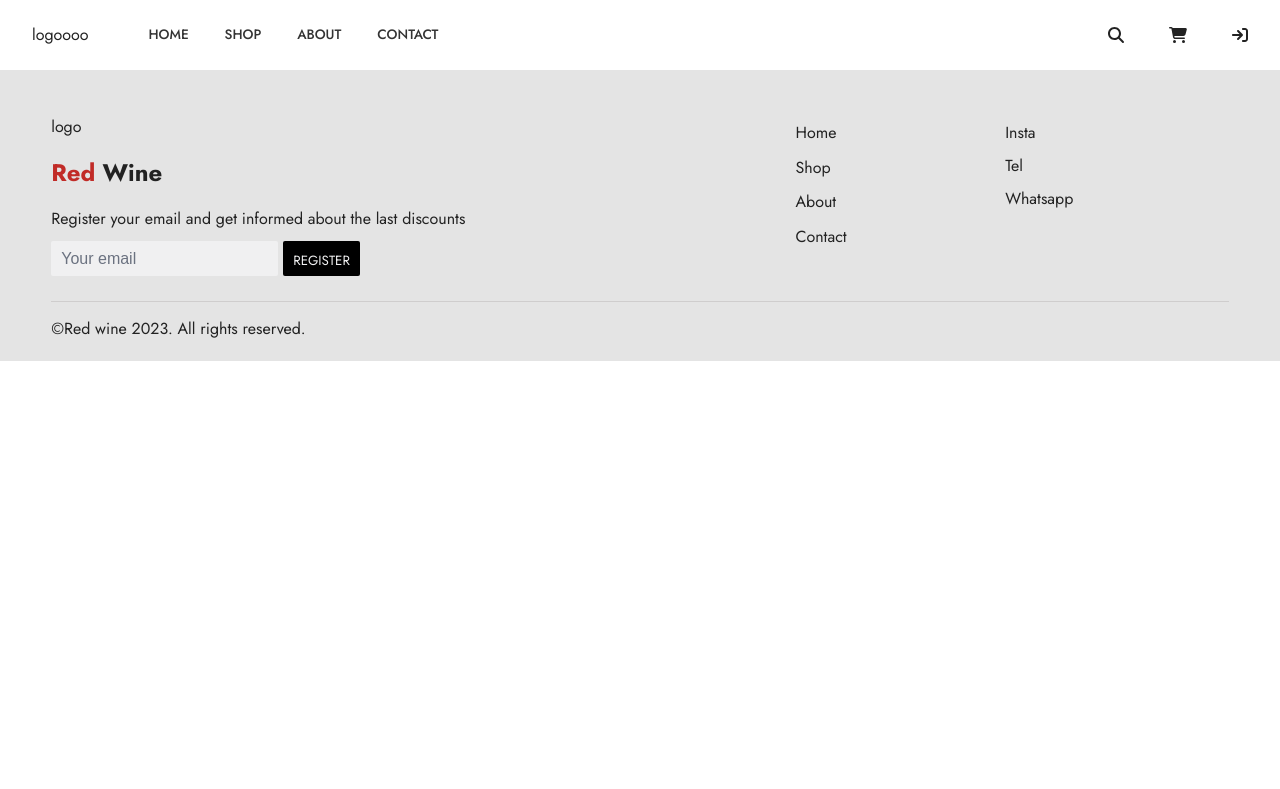
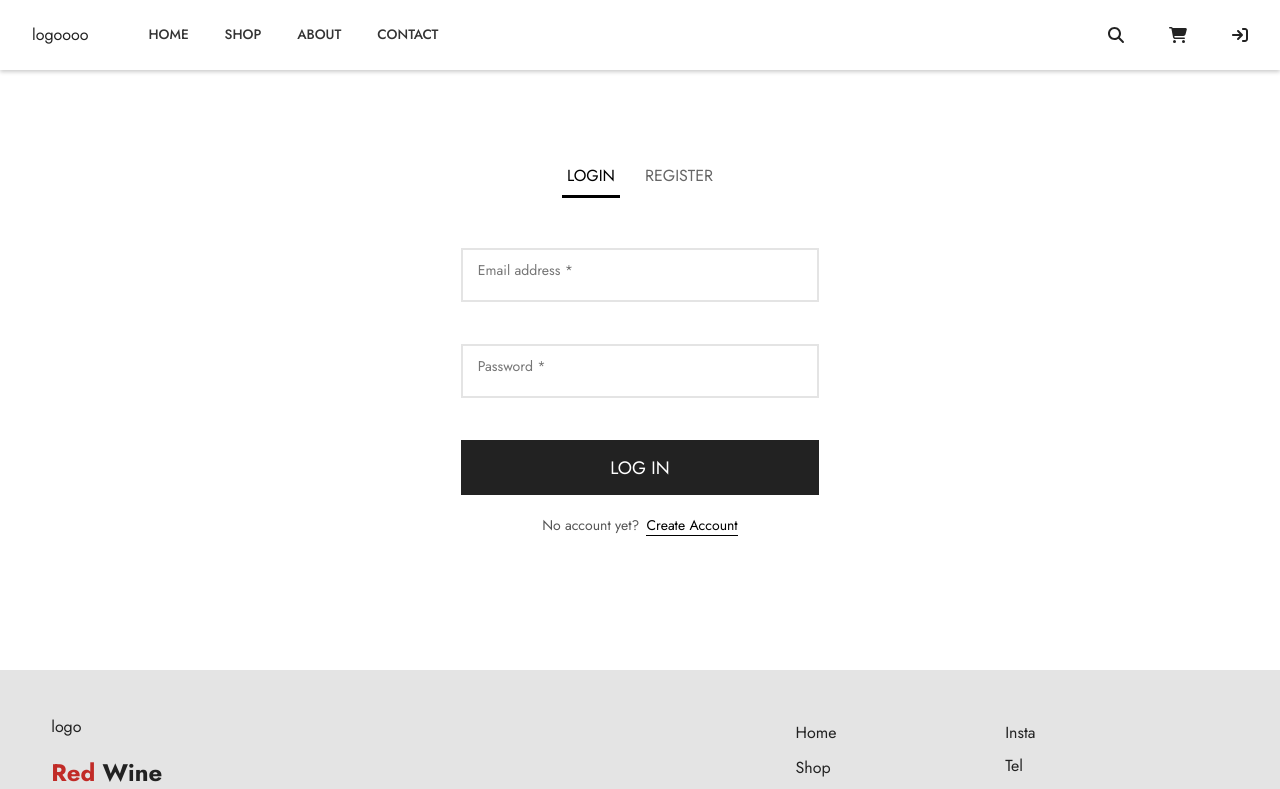
Before and after one commit to Sahba-Rezvani/redwine-website, a React (Create React App) app: page /login in a window 1280 px wide. Shown: the top 789 px of the page. Built offline with nearby package versions, Linux system fonts and the light colour scheme; data requests are answered from the project's data file.

Commit message:
fix sign up page

```diff
--- a/package.json
+++ b/package.json
@@ -25,6 +25,7 @@
     "react-paginate": "^8.2.0",
     "react-router-dom": "^6.28.2",
     "react-scripts": "5.0.1",
+    "react-tabs": "^6.1.0",
     "swiper": "^11.1.15",
     "web-vitals": "^2.1.4"
   },
--- a/src/AppRouter.js
+++ b/src/AppRouter.js
@@ -2,6 +2,7 @@ import React from "react";
 import { BrowserRouter, Routes, Route, Link } from "react-router-dom";
 import Home from "./components/Home/Home";
 import About from "./components/About/About";
+import SignUpPage from "./components/SignUpPage";
 
 export default function AppRouter() {
   return (
@@ -9,6 +10,7 @@ export default function AppRouter() {
       <Routes>
         <Route path="/" element={<Home />} />
         <Route path="/about" element={<About />} />
+        <Route path="/login" element={<SignUpPage />} />
       </Routes>
     </BrowserRouter>
   );
--- a/src/components/App.js
+++ b/src/components/App.js
@@ -18,6 +18,7 @@ import { ShoppingBag } from "./ShoppingBag";
 import ShoppingWizard from "./ShoppingWizard";
 
 import FloatingInput from "./InputFloatingLabel";
+import SignUpPage from "./SignUpPage";
 
 export default function App() {
   const [products, setProducts] = useState([]);
@@ -149,6 +150,8 @@ export default function App() {
             />
           }
         />
+        <Route path="/login" element={<SignUpPage />} />
+
         {/* <Route path="*" element={<NotFound />} /> */}
       </Routes>
       <Footer />
--- /dev/null
+++ b/src/components/SignUpPage.js
@@ -0,0 +1,193 @@
+import React, { useState } from 'react'
+import FloatingInput from './InputFloatingLabel';
+
+import styles from './SignUpPage.module.css'
+
+
+import { Tab, Tabs, TabList, TabPanel } from 'react-tabs';
+import 'react-tabs/style/react-tabs.css';
+import { useNavigate } from 'react-router-dom';
+
+
+export default function SignUpPage() {
+
+
+    const [registerUsername, setRegisterUsername] = useState('');
+    const [registerEmail, setRegisterEmail] = useState('');
+    const [registerPassword, setRegisterPassword] = useState('');
+
+    const [loginEmail, setLoginEmail] = useState("");
+    const [loginPassword, setLoginPassword] = useState("");
+
+    const [selectedTab, setSelectedTab] = useState(0);
+
+
+    const navigate = useNavigate();
+
+
+    const handleInputChange = (e, setter) => {
+        setter(e.target.value);
+    };
+
+
+    const handleRegister = () => {
+        if (!registerUsername || !registerEmail || !registerPassword) {
+            alert("Please fill in all fields.");
+            return;
+        }
+
+        // چک کردن اینکه آیا ایمیل قبلاً ثبت شده یا نه
+        if (localStorage.getItem(`user_${registerEmail}`)) {
+            alert("This email is already registered!");
+            return;
+        }
+
+        // ذخیره اطلاعات کاربر در لوکال استوریج
+        const userData = {
+            username: registerUsername,
+            email: registerEmail,
+            password: registerPassword,
+        };
+
+        localStorage.setItem(`user_${registerEmail}`, JSON.stringify(userData));
+
+        alert("Registered successfully!");
+
+        // پاک کردن فیلدهای فرم پس از ثبت‌نام
+        setRegisterUsername('');
+        setRegisterEmail('');
+        setRegisterPassword('');
+
+        setSelectedTab(0);
+    };
+
+    const handleLogin = () => {
+        if (!loginEmail || !loginPassword) {
+            alert("Please enter both email and password.");
+            return;
+        }
+
+        // دریافت اطلاعات کاربر از localStorage
+        const storedUser = localStorage.getItem(`user_${loginEmail}`);
+
+        if (!storedUser) {
+            alert("User not found! Please register first.");
+            return;
+        }
+
+        const userData = JSON.parse(storedUser);
+
+        // بررسی پسورد
+        if (userData.password !== loginPassword) {
+            alert("Incorrect password!");
+            return;
+        }
+
+        // ذخیره اطلاعات کاربر که وارد شده
+        localStorage.setItem("loggedInUser", JSON.stringify(userData));
+
+        alert("Login successful!");
+        navigate("/"); // هدایت به صفحه اصلی (Home)
+    };
+
+
+
+    return (
+        <div className={styles.container}>
+            <div className={styles.content}>
+
+
+                <Tabs
+                    selectedIndex={selectedTab}
+                    onSelect={(index) => setSelectedTab(index)}
+                    selectedTabClassName={styles.selectedtab}>
+                    <TabList className={styles.test} >
+                        <Tab className={styles.tab}>LOGIN</Tab>
+                        <Tab className={styles.tab}>REGISTER</Tab>
+                    </TabList>
+
+                    <TabPanel>
+                        <div className={styles.loginContent}>
+                            <FloatingInput
+                                inputClassName="login-input"
+                                labelClassName="login-label"
+                                id="name"
+                                type='email'
+
+                                value={loginEmail}
+                                onChange={(e) => setLoginEmail(e.target.value)}
+                            >
+                                Email address *
+                            </FloatingInput>
+                            <FloatingInput
+                                inputClassName="login-input"
+                                labelClassName="login-label"
+                                id="name"
+                                type='password'
+
+                                value={loginPassword}
+                                onChange={(e) => setLoginPassword(e.target.value)}
+                            >
+                                Password *
+                            </FloatingInput>
+
+
+                            <button onClick={handleLogin}>Log in</button>
+
+                            <div className={styles.noAccount}>
+                                No account yet? <span onClick={() => setSelectedTab(1)}>Create Account</span>
+                            </div>
+                        </div>
+                    </TabPanel>
+                    <TabPanel>
+                        <div className={styles.loginContent}>
+                            <FloatingInput
+                                inputClassName="login-input"
+                                labelClassName="login-label"
+                                id="name"
+                                type='text'
+
+                                value={registerUsername}
+                                onChange={(e) => handleInputChange(e, setRegisterUsername)}
+                            >
+                                User Name *
+                            </FloatingInput>
+                            <FloatingInput
+                                inputClassName="login-input"
+                                labelClassName="login-label"
+                                id="name"
+                                type='email'
+                                value={registerEmail}
+                                onChange={(e) => handleInputChange(e, setRegisterEmail)}
+
+
+                            >
+                                Email address *
+                            </FloatingInput>
+                            <FloatingInput
+                                inputClassName="login-input"
+                                labelClassName="login-label"
+                                id="name"
+                                type='password'
+
+                                value={registerPassword}
+                                onChange={(e) => handleInputChange(e, setRegisterPassword)}
+                            >
+                                Password *
+                            </FloatingInput>
+
+
+                            <p>Your personal data will be used to support your experience throughout this website, to manage access to your account, and for other purposes described in our privacy policy.</p>
+
+                            <button onClick={handleRegister}>REGISTER</button>
+
+                        </div>
+                    </TabPanel>
+                </Tabs>
+
+
+
+            </div>
+        </div>
+    )
+}
--- /dev/null
+++ b/src/components/SignUpPage.module.css
@@ -0,0 +1,109 @@
+.container{
+    min-height: 600px;
+    display: flex;
+    justify-content: center;
+    align-items: center;
+}
+
+.content{
+    width: 40%;
+    margin: 30px auto;
+
+}
+
+
+
+.tab {
+    padding: 10px 5px;
+    margin: 0 10px;
+    cursor: pointer;
+    position: relative;
+  }
+
+  .test {
+    display: flex;
+    justify-content: center;
+    font-weight: 400;
+  }
+
+  .test li {
+    color: #666;
+    transition: all 0.2s;
+    position: relative;
+  }
+
+  .test li:hover {
+    color: #000;
+    transition: all 0.2s;
+  }
+
+  .test li:hover::after {
+    width: 100%;
+  }
+
+  .test li::after {
+    position: absolute;
+    content: '';
+    height: 3px;
+    width: 0%;
+    background-color: #000;
+    bottom: 0;
+    left: 0;
+    transition: width 0.2s ease-in-out;
+  }
+
+  .selectedtab {
+    color: #000 !important;
+    position: relative;
+    outline: none;
+  }
+
+  .selectedtab::after {
+    position: absolute;
+    content: '';
+    height: 3px;
+    width: 100% !important;
+    background-color: #000;
+    bottom: 0;
+    left: 0;
+    transition: width 0.2s ease-in-out;
+  }
+
+
+
+  .loginContent{
+    width: 70%;
+    margin: 50px auto;
+  }
+
+  .loginContent button{
+    color: #fff;
+    background-color: #222;
+    border-color: #222;
+    box-shadow: none;
+    width: 100%;
+    padding: 0.9rem;
+    font-size: 18px;
+}
+
+
+.loginContent p{
+    color: #767676;
+    font-size: 14px;
+    margin-bottom: 30px;
+}
+
+
+.noAccount{
+    margin-top: 20px;
+    text-align: center;
+    color: #555;
+    font-size: 14px;
+}
+
+.noAccount span{
+    margin-left: 3px;
+    border-bottom: 1px solid #000;
+    cursor: pointer;
+    color: #000;
+}
```
Also changed, not shown: src/components/App.css (line endings or trailing spaces), 1 other file (tests, documents, lock files or other folders).
